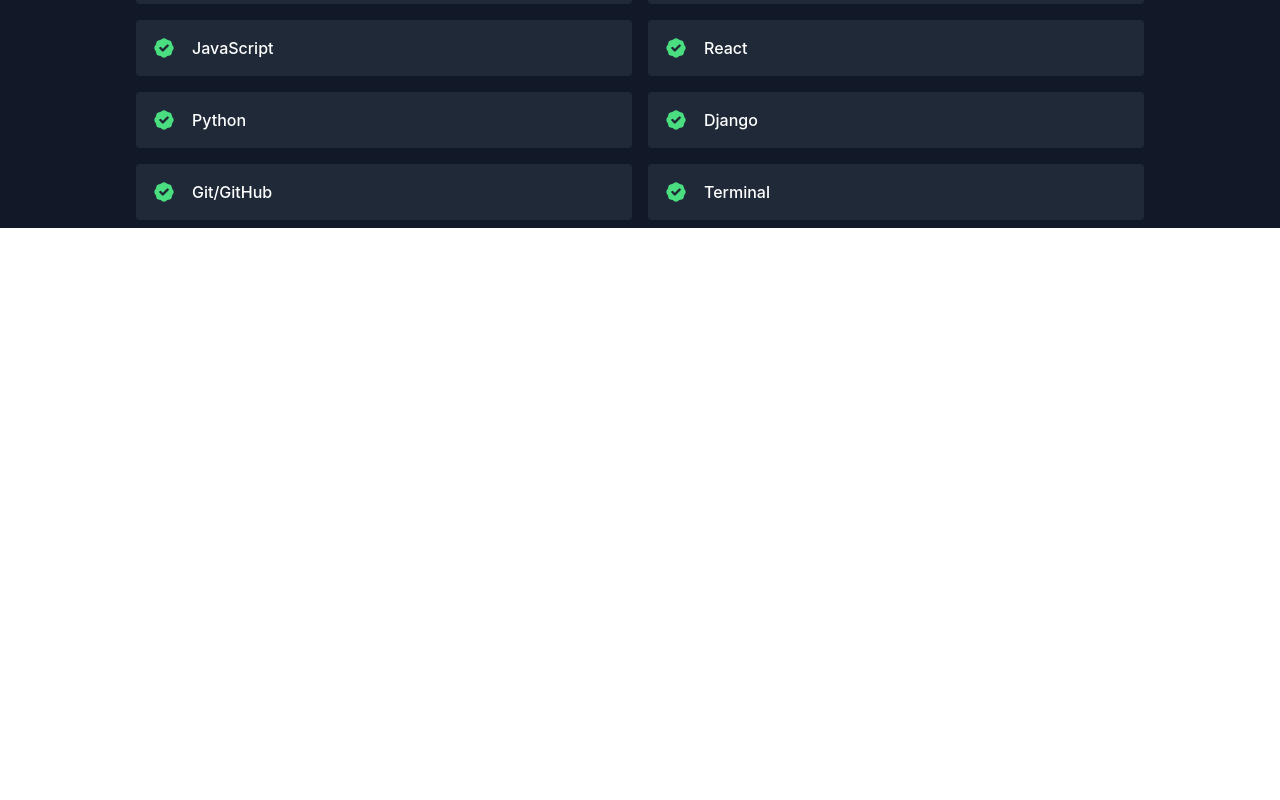
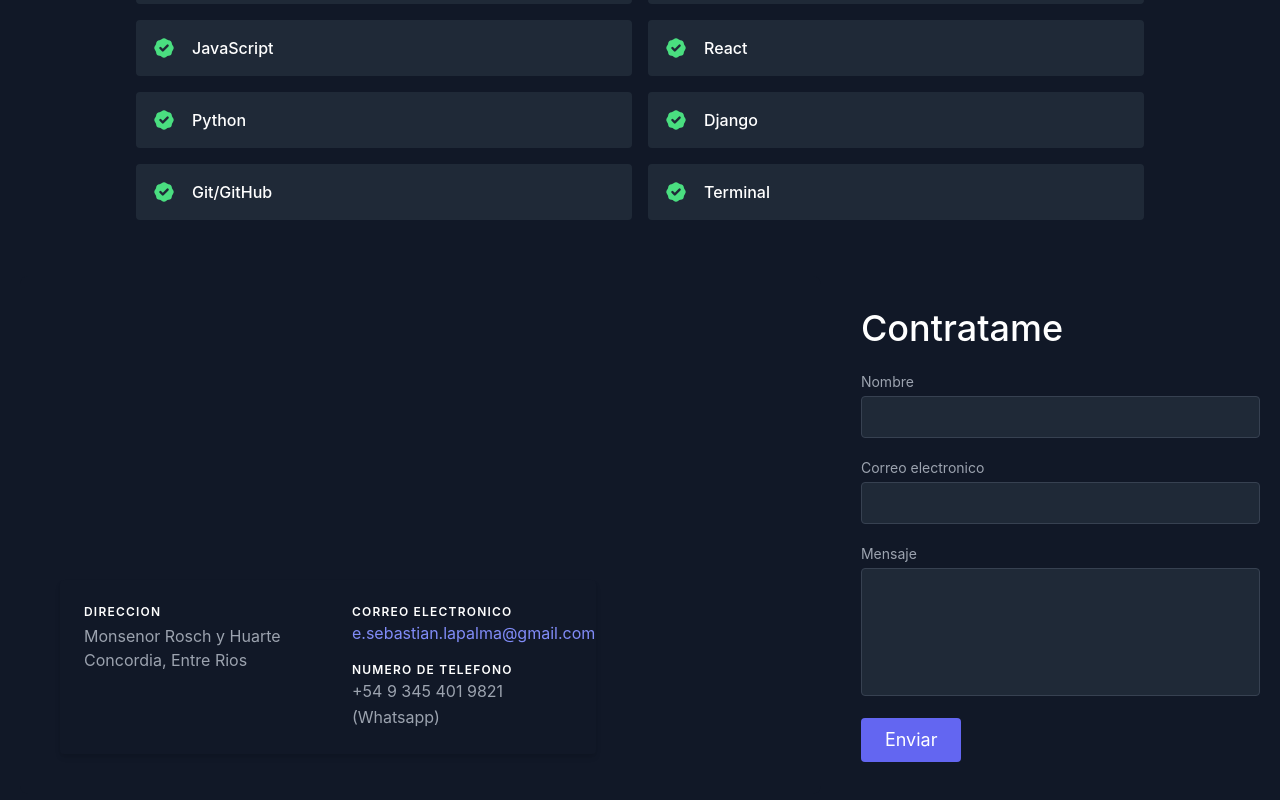
Before and after one commit to SebaLapalma/portfolio-react, a React (Create React App) app: page / in a window 1280 px wide. Shown: the part 2002-2802 px from the top of the page. Before the commit the page ends 2238 px from the top, so only its background shows below. Built offline with nearby package versions, Linux system fonts and the light colour scheme.

Commit message:
create the contact section

```diff
--- a/public/index.html
+++ b/public/index.html
@@ -24,7 +24,7 @@
       work correctly both with client-side routing and a non-root public URL.
       Learn how to configure a non-root public URL by running `npm run build`.
     -->
-    <title>React App</title>
+    <title>Portfolio - Sebastian Lapalma</title>
   </head>
   <body>
     <noscript>You need to enable JavaScript to run this app.</noscript>
--- a/src/App.js
+++ b/src/App.js
@@ -3,6 +3,8 @@
 import About from './components/About';
 import Projects from './components/Projects';
 import Skills from './components/Skills';
+// import Testimonials from './components/Testimonials';
+import Contact from './components/Contact';
 
 function App() {
   return (
@@ -10,6 +12,8 @@
       <About />
       <Projects />
       <Skills />
+      {/* <Testimonials /> */}
+      <Contact />
     </main>
   );
 }
--- /dev/null
+++ b/src/components/Contact.js
@@ -0,0 +1,100 @@
+export default function Contact () {
+    return(
+        <section id="contact">
+            <div className="container px-5 py-10 mx-auto flex sm:flex-nowrap flex-wrap">
+                <div className="lg:w-2/3 md:w-1/2 bg-gray-900 rounded-lg overflow-hidden sm:mr-10 p-10 flex items-end justify-start relative">
+                    <ifram
+                        width="100%"
+                        height="100%"
+                        title="map"
+                        className="absolute inset-0"
+                        frameBorder={0}
+                        marginHeight={0}
+                        marginWidth={0}
+                        style={{ filter: "opacity(0.7)" }}
+                        src="https://www.google.com/maps/embed/v1/place?q=97+warren+st+new+york+city&key=AIzaSyBFw0Qbyq9zTFTd-tUY6dZWTgaQzuU17R8"
+                    />
+                    <div className="bg-gray-900 relative flex flex-wrap py-6 rounded shadow-md">
+                        <div className="lg:w-1/2 px-6">
+                            <h2 className="title-font font-semibold text-white tracking-widest text-xs">
+                                DIRECCION
+                            </h2>
+                            <p className="mt-1">
+                                Monsenor Rosch y Huarte <br />
+                                Concordia, Entre Rios
+                            </p>
+                        </div>
+                        <div className="lg:w-1/2 px-6 mt-4 lg:mt-0">
+                            <h2 className="title-font font-semibold text-white tracking-widest text-xs">
+                                CORREO ELECTRONICO
+                            </h2>
+                            <a className="text-indigo-400 leading-relaxed">
+                                e.sebastian.lapalma@gmail.com
+                            </a>
+                            <h2 className="title-font font-semibold text-white tracking-widest text-xs mt-4">
+                                NUMERO DE TELEFONO
+                            </h2>
+                            <a
+                                href="https://api.whatsapp.com/send?phone=5493454019821"
+                                className="leading-relaxed"
+                                target="_blank"
+                                rel="noreferrer">
+                                +54 9 345 401 9821 (Whatsapp)
+                            </a>
+                        </div>
+                    </div>
+                </div>
+                <form
+                    netlify
+                    name="contact"
+                    className="lg:w-1/3 md:w-1/2 flex-col md:ml-auto w-full md:py-8 mt-8 md:mt-0"
+                >
+                    <h2 className="text-white sm:text-4xl text-3xl mb-1 font-medium title-font">
+                        Contratame
+                    </h2>
+                    <p className="leading-relaxed mb-5">
+
+                    </p>
+                    <div className="relative mb-4">
+                        <label htmlFor="name" className="leading-7 text-sm text-gray-400">
+                            Nombre
+                        </label>
+                        <input
+                            type="text"
+                            id="name"
+                            name="name"
+                            className="w-full bg-gray-800 rounded border border-gray-700 focus:border-indigo-500 focus:ring-2 focus:ring-indigo-900 text-base outline-none text-gray-100 py-1 px-3 leading-8 transition-colors duration-200 ease-in-out"
+                        />
+                    </div>
+                    <div className="relative mb-4">
+                        <label htmlFor="email" className="leading-7 text-sm text-gray-400">
+                            Correo electronico
+                        </label>
+                        <input
+                            type="email"
+                            id="email"
+                            name="email"
+                            className="w-full bg-gray-800 rounded border border-gray-700 focus:border-indigo-500 focus:ring-2 focus:ring-indigo-900 text-base outline-none text-gray-100 py-1 px-3 leading-8 transition-colors duration-200 ease-in-out"
+                        />
+                    </div>
+                    <div className="relative mb-4">
+                        <label htmlFor="message" className="leading-7 text-sm text-gray-400">
+                            Mensaje
+                        </label>
+                        <textarea
+                            id="message"
+                            name="message"
+                            className="w-full bg-gray-800 rounded border border-gray-700 focus:border-indigo-500 focus:ring-2 focus:ring-indigo-900 h-32 text-base outline-none text-gray-100 py-1 px-3 resize-none leading-6 transition-colors duration-200 ease-in-out"
+                        />
+                    </div>
+                    <button
+                        type="submit"
+                        className="text-white bg-indigo-500 border-0 py-2 px-6 focus:outline-none hover:bg-indigo-600 rounded text-lg"
+                    >
+                        Enviar
+                    </button>
+                </form>
+            </div>
+        </section>
+    )
+}
--- /dev/null
+++ b/src/components/Testimonials.js
@@ -0,0 +1,43 @@
+import React from "react"
+import { TerminalIcon, UsersIcon } from "@heroicons/react/solid"
+import { testimonials } from "../data"
+
+export default function Testimonials () {
+    return (
+        <section id="testimonials">
+            <div className="container px-5 py-10 mx-auto text-center">
+                <UsersIcon className="w-10 inline-block mb-4" />
+                <h1 className="sm:text-4xl text-3xl font-medium title-font text-white mb-12">
+                    Testimonios de clientes
+                </h1>
+                <div className="flex flex-wrap m-4">
+                    {testimonials.map((testimonial) => (
+                        <div className="p-4 md:w-1/2 w-full">
+                            <div className="h-full bg-gray-800-opacity-40 p-8 rounded">
+                                <TerminalIcon className="block w-8 text-gray-500 mb-4" />
+                                <p className="leading-relaxed mb-6">
+                                    {testimonial.quote}
+                                </p>
+                                <div className="inline-flex items-center">
+                                    <img
+                                        alt="testimonial"
+                                        src={testimonial.image}
+                                        className="w-12 rounded-full flex-shrink-0 object-cover object-center"
+                                    />
+                                    <span className="flex-grow flex flex-col pl-4">
+                                        <span className="title-font font-medium text-white">
+                                            {testimonial.name}
+                                        </span>
+                                        <span className="text-gray-500 text-sm uppercase">
+                                            {testimonial.company}
+                                        </span>
+                                    </span>
+                                </div>
+                            </div>
+                        </div>
+                    ))}
+                </div>
+            </div>
+        </section>
+    )
+}
--- a/src/data.js
+++ b/src/data.js
@@ -32,3 +32,17 @@
 export const skills = [
     "HTML", "CSS", "JavaScript", "React", "Python", "Django", "Git/GitHub", "Terminal"
 ]
+export const testimonials = [
+    {
+        name: "Laura Garcia",
+        quote: "Puedo decir que su trabajo es excepcional",
+        image: "laura-garcia.jpeg",
+        company: "Nuna Fragancias"
+    },
+    {
+        name: "",
+        quote: "",
+        image: "",
+        company: ""
+    }
+]
```
Also changed, not shown: public/laura-garcia.jpeg (added).
